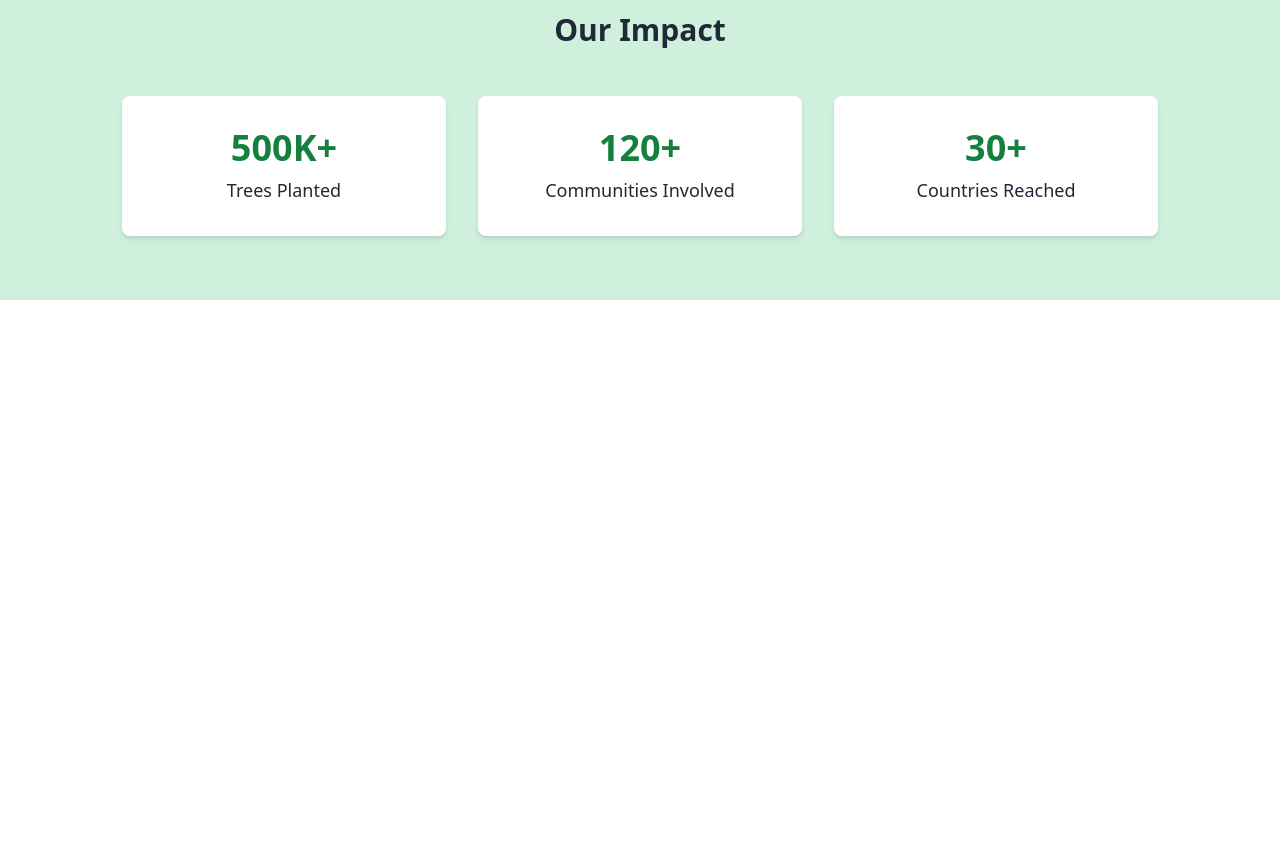
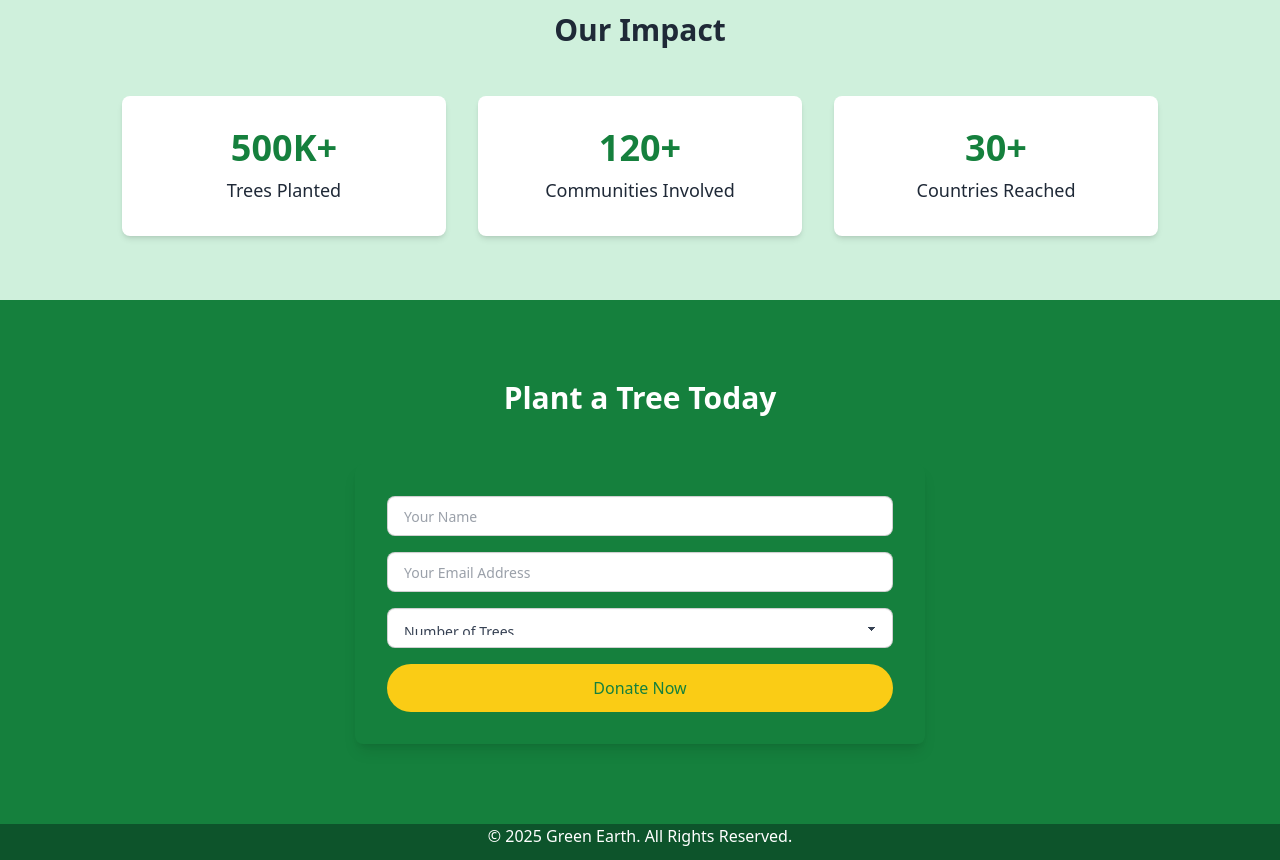
Before and after one commit to galibhub/greem-earth, a website: page index.html in a window 1280 px wide. Shown: the part 1258-2118 px from the top of the page. Before the commit the page ends 1558 px from the top, so only its background shows below. Drawn offline with nearby package versions, Linux system fonts and the light colour scheme.

Commit message:
Added form and footer section

```diff
--- a/index.html
+++ b/index.html
@@ -91,10 +91,6 @@
             </div>
         </section>
 
-
-
-
-
         <!--Our Impact-->
         <section class="bg-[#CFF0DC] py-12 md:py-16">
             <div class="max-w-[1100px] mx-auto px-4 md:px-8">
@@ -113,7 +109,6 @@
                         <p class="text-[#1F2937] text-base md:text-lg">Communities Involved</p>
                     </div>
 
-
                     <div class="bg-white p-6 md:p-8 text-center rounded-lg shadow-md">
                         <h3 class="text-[#15803D] text-3xl md:text-4xl font-bold mb-2">30+</h3>
                         <p class="text-[#1F2937] text-base md:text-lg">Countries Reached</p>
@@ -122,7 +117,45 @@
             </div>
         </section>
 
+        <section class="bg-[#15803D] py-16 md:py-20">
+            <div class="max-w-[1100px] mx-auto px-4 md:px-8">
+
+                <!-- Section Title -->
+                <h2 class="text-white font-bold text-2xl md:text-3xl mb-8 md:mb-12 text-center">Plant a Tree Today</h2>
+
+                <!-- Form Container -->
+                <div class="max-w-[570px] mx-auto">
+                    <form class="bg-[#15803D] flex flex-col p-8 rounded-lg shadow-lg text-center space-y-4">
+
+                        <input type="text" placeholder="Your Name"
+                            class="input rounded-lg px-4 py-3 text-gray-700 w-full" />
+
+                        <input type="email" placeholder="Your Email Address"
+                            class="input rounded-lg px-4 py-3 text-gray-700 w-full" />
+
+                        <select class="select rounded-lg px-4 py-3 text-gray-700 w-full">
+                            <option disabled selected>Number of Trees</option>
+                            <option>1 Tree - $10</option>
+                            <option>5 Trees - $45</option>
+                            <option>10 Trees - $85</option>
+                            <option>25 Trees - $200</option>
+                        </select>
+
+                        <button
+                            class="bg-[#FACC15] hover:bg-yellow-300 rounded-full text-[#15803D] text-base font-medium px-8 py-3 transition-colors w-full">
+                            Donate Now
+                        </button>
+
+                    </form>
+                </div>
+            </div>
+        </section>
     </main>
+
+    <footer>
+        <!-- Footer Text -->
+        <p class="bg-green-900 text-white text-center h-9">© 2025 Green Earth. All Rights Reserved.</p>
+    </footer>
 
 
     <!--Javascript-->
```
